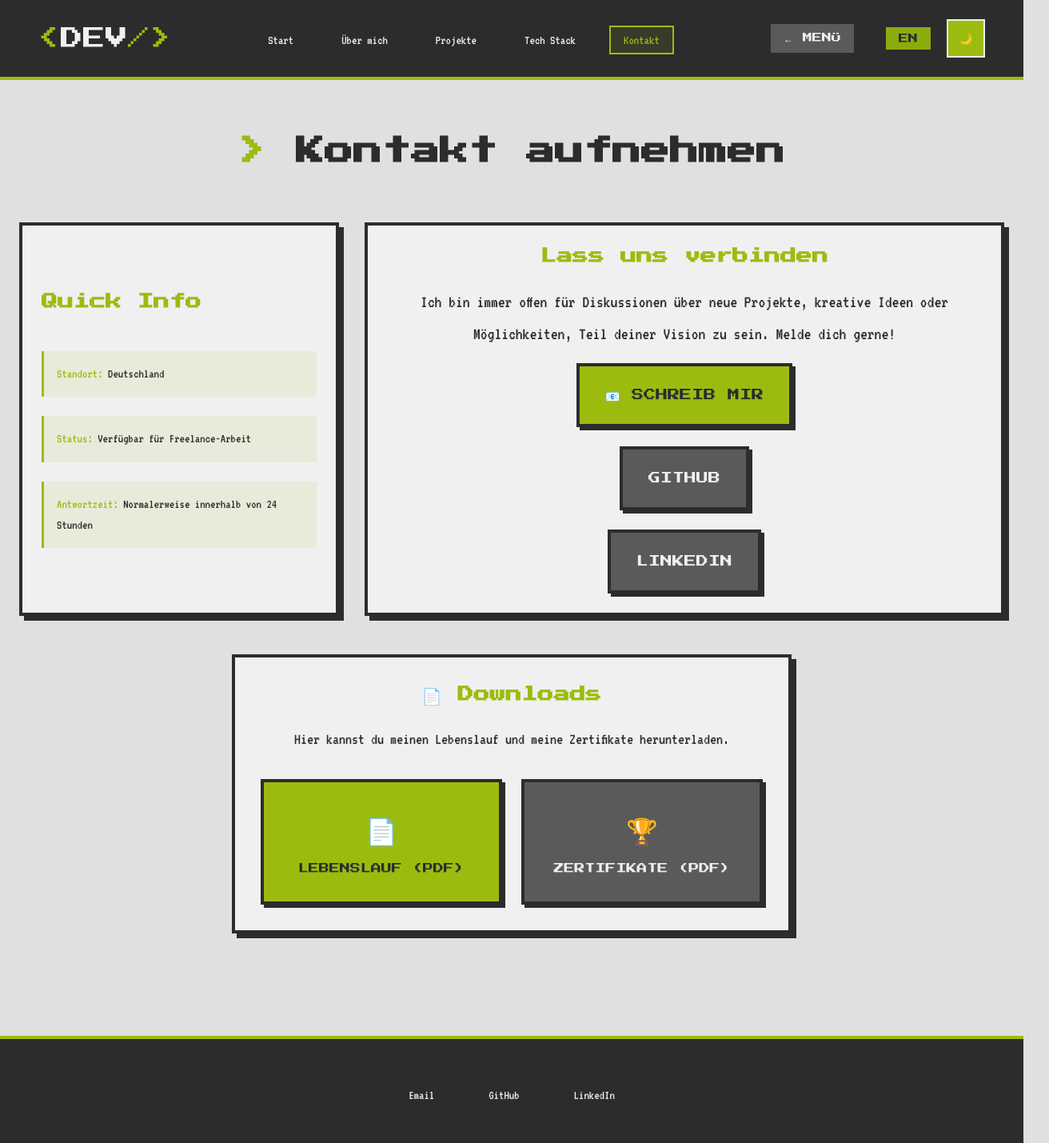
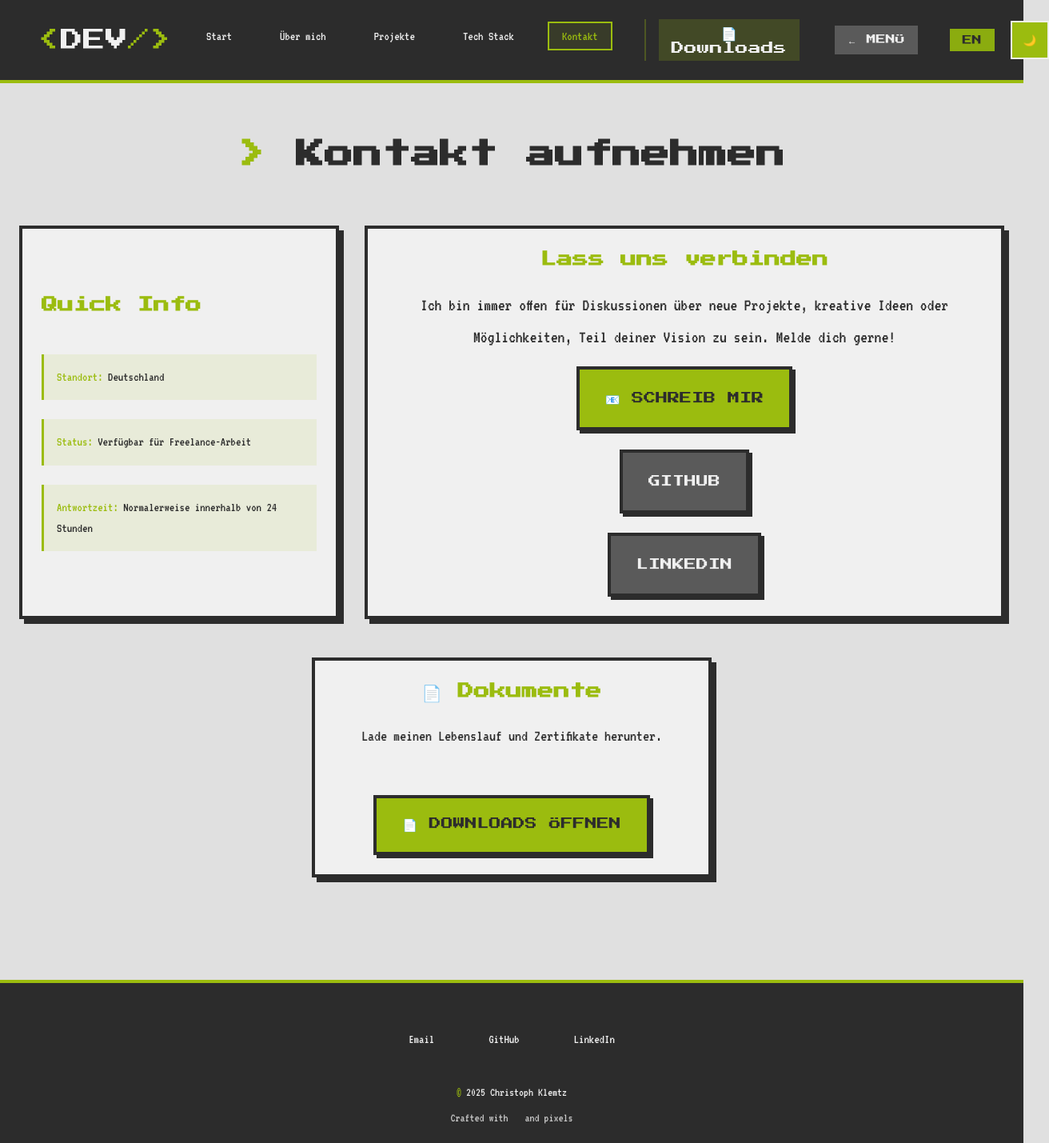
Before and after one commit to ChrisKlemtz/CK-WebDev_Portfolio, a React (Vite) app: page /contact in a window 1280 px wide. Shown: the top 1429 px of the page at 80% size, 1312 px wide, since content can reach past the window. Built offline with nearby package versions, Linux system fonts and the light colour scheme.

Commit message:
added buton for cv links

```diff
--- a/src/components/About.jsx
+++ b/src/components/About.jsx
@@ -1,7 +1,10 @@
+import { useState } from 'react';
 import { useTranslation } from '../i18n/LanguageContext';
+import DownloadModal from './DownloadModal';
 
 function About() {
   const { t } = useTranslation();
+  const [isDownloadModalOpen, setIsDownloadModalOpen] = useState(false);
 
   return (
     <section className="about">
@@ -38,8 +41,26 @@ function About() {
               {t('about.beyondCodeText')}
             </p>
           </div>
+
+          <div className="retro-box about__box about__downloads-cta">
+            <h3 className="about__subtitle">
+              <span className="text-accent">📄</span> {t('about.documents')}
+            </h3>
+            <p>{t('about.documentsText')}</p>
+            <button
+              onClick={() => setIsDownloadModalOpen(true)}
+              className="about__downloads-btn retro-btn retro-btn--large"
+            >
+              📄 {t('about.openDownloads')}
+            </button>
+          </div>
         </div>
       </div>
+
+      <DownloadModal
+        isOpen={isDownloadModalOpen}
+        onClose={() => setIsDownloadModalOpen(false)}
+      />
     </section>
   );
 }
--- a/src/components/Contact.jsx
+++ b/src/components/Contact.jsx
@@ -1,7 +1,10 @@
+import { useState } from 'react';
 import { useTranslation } from '../i18n/LanguageContext';
+import DownloadModal from './DownloadModal';
 
 function Contact() {
   const { t } = useTranslation();
+  const [isDownloadModalOpen, setIsDownloadModalOpen] = useState(false);
 
   return (
     <section className="contact">
@@ -44,23 +47,24 @@ function Contact() {
           </div>
         </div>
 
-        <div className="contact__downloads retro-box">
+        <div className="contact__downloads-cta retro-box">
           <h3 className="contact__subtitle">
-            <span className="text-accent">📄</span> {t('contact.downloads')}
+            <span className="text-accent">📄</span> {t('contact.documents')}
           </h3>
-          <p className="contact__downloads-text">{t('contact.downloadsText')}</p>
-          <div className="contact__downloads-grid">
-            <a href="/assets/documents/lebenslauf.pdf" download className="contact__download-btn retro-btn">
-              <span className="contact__download-icon">📄</span>
-              <span className="contact__download-label">{t('contact.downloadCV')}</span>
-            </a>
-            <a href="/assets/documents/zertifikate.pdf" download className="contact__download-btn retro-btn retro-btn--secondary">
-              <span className="contact__download-icon">🏆</span>
-              <span className="contact__download-label">{t('contact.downloadCertificates')}</span>
-            </a>
-          </div>
+          <p className="contact__downloads-text">{t('contact.documentsText')}</p>
+          <button
+            onClick={() => setIsDownloadModalOpen(true)}
+            className="contact__downloads-btn retro-btn retro-btn--large"
+          >
+            📄 {t('contact.openDownloads')}
+          </button>
         </div>
       </div>
+
+      <DownloadModal
+        isOpen={isDownloadModalOpen}
+        onClose={() => setIsDownloadModalOpen(false)}
+      />
     </section>
   );
 }
--- /dev/null
+++ b/src/components/DownloadModal.jsx
@@ -0,0 +1,77 @@
+import { useEffect, useRef } from 'react';
+import { useTranslation } from '../i18n/LanguageContext';
+
+function DownloadModal({ isOpen, onClose }) {
+  const { t } = useTranslation();
+  const modalRef = useRef(null);
+
+  useEffect(() => {
+    const handleClickOutside = (event) => {
+      if (modalRef.current && !modalRef.current.contains(event.target)) {
+        onClose();
+      }
+    };
+
+    const handleEscape = (event) => {
+      if (event.key === 'Escape') {
+        onClose();
+      }
+    };
+
+    if (isOpen) {
+      document.addEventListener('mousedown', handleClickOutside);
+      document.addEventListener('touchstart', handleClickOutside);
+      document.addEventListener('keydown', handleEscape);
+      document.body.style.overflow = 'hidden';
+    }
+
+    return () => {
+      document.removeEventListener('mousedown', handleClickOutside);
+      document.removeEventListener('touchstart', handleClickOutside);
+      document.removeEventListener('keydown', handleEscape);
+      document.body.style.overflow = 'unset';
+    };
+  }, [isOpen, onClose]);
+
+  if (!isOpen) return null;
+
+  return (
+    <div className="download-modal-overlay">
+      <div ref={modalRef} className="download-modal retro-box">
+        <button className="download-modal__close" onClick={onClose} aria-label="Close">
+          ✕
+        </button>
+
+        <h2 className="download-modal__title">
+          <span className="text-accent">📄</span> {t('downloads.title')}
+        </h2>
+
+        <p className="download-modal__description">
+          {t('downloads.description')}
+        </p>
+
+        <div className="download-modal__buttons">
+          <a
+            href="/assets/documents/lebenslauf.pdf"
+            download
+            className="download-modal__btn retro-btn retro-btn--large"
+          >
+            <span className="download-modal__icon">📄</span>
+            <span className="download-modal__label">{t('downloads.cv')}</span>
+          </a>
+
+          <a
+            href="/assets/documents/zertifikate.pdf"
+            download
+            className="download-modal__btn retro-btn retro-btn--large retro-btn--secondary"
+          >
+            <span className="download-modal__icon">🏆</span>
+            <span className="download-modal__label">{t('downloads.certificates')}</span>
+          </a>
+        </div>
+      </div>
+    </div>
+  );
+}
+
+export default DownloadModal;
--- a/src/components/Header.jsx
+++ b/src/components/Header.jsx
@@ -2,11 +2,13 @@ import { useState, useEffect, useRef } from 'react';
 import { Link, useLocation } from 'react-router-dom';
 import { useTranslation } from '../i18n/LanguageContext';
 import { useTheme } from '../contexts/ThemeContext';
+import DownloadModal from './DownloadModal';
 
 function Header() {
   const { language, toggleLanguage, t } = useTranslation();
   const { isDarkMode, toggleTheme } = useTheme();
   const [isMenuOpen, setIsMenuOpen] = useState(false);
+  const [isDownloadModalOpen, setIsDownloadModalOpen] = useState(false);
   const location = useLocation();
   const menuRef = useRef(null);
   const hamburgerRef = useRef(null);
@@ -67,6 +69,11 @@ function Header() {
               <li><Link to="/projects" onClick={closeMenu} className={location.pathname === '/projects' ? 'active' : ''}>{t('nav.projects')}</Link></li>
               <li><Link to="/tech-stack" onClick={closeMenu} className={location.pathname === '/tech-stack' ? 'active' : ''}>{t('nav.techStack')}</Link></li>
               <li><Link to="/contact" onClick={closeMenu} className={location.pathname === '/contact' ? 'active' : ''}>{t('nav.contact')}</Link></li>
+              <li className="header__menu-download">
+                <button onClick={() => { setIsDownloadModalOpen(true); closeMenu(); }} className="header__download-trigger">
+                  📄 {t('nav.downloads')}
+                </button>
+              </li>
             </ul>
 
             <div className="header__actions">
@@ -93,6 +100,11 @@ function Header() {
           </div>
         </nav>
       </div>
+
+      <DownloadModal
+        isOpen={isDownloadModalOpen}
+        onClose={() => setIsDownloadModalOpen(false)}
+      />
     </header>
   );
 }
--- a/src/i18n/translations.js
+++ b/src/i18n/translations.js
@@ -17,7 +17,16 @@ export const translations = {
       projects: "Projekte",
       techStack: "Tech Stack",
       contact: "Kontakt",
-      backToMenu: "Menü"
+      backToMenu: "Menü",
+      downloads: "Downloads"
+    },
+
+    // Downloads Modal
+    downloads: {
+      title: "Downloads",
+      description: "Hier kannst du meinen Lebenslauf und meine Zertifikate herunterladen.",
+      cv: "Lebenslauf (PDF)",
+      certificates: "Zertifikate (PDF)"
     },
 
     // Home Page
@@ -48,7 +57,10 @@ export const translations = {
       whatDrivesMe: "Was mich antreibt",
       whatDrivesMeText: "Technologie entwickelt sich ständig weiter, und ich gedeihe dabei, mit den neuesten Trends und Best Practices Schritt zu halten. Mich treibt die Herausforderung an, komplexe Probleme zu lösen und die Zufriedenheit, Ideen durch Code zum Leben zu erwecken.",
       beyondCode: "Jenseits von Code",
-      beyondCodeText: "Wenn ich nicht code, findest du mich vielleicht dabei, neue Technologien zu erkunden, zu Open-Source-Projekten beizutragen oder in die neuesten Gaming-Trends einzutauchen, die kreative Lösungen in der Webentwicklung inspirieren."
+      beyondCodeText: "Wenn ich nicht code, findest du mich vielleicht dabei, neue Technologien zu erkunden, zu Open-Source-Projekten beizutragen oder in die neuesten Gaming-Trends einzutauchen, die kreative Lösungen in der Webentwicklung inspirieren.",
+      documents: "Dokumente",
+      documentsText: "Lade meinen Lebenslauf und Zertifikate herunter.",
+      openDownloads: "Downloads öffnen"
     },
 
     // Projects Page
@@ -92,10 +104,9 @@ export const translations = {
       responseTime: "Antwortzeit:",
       responseTimeValue: "Normalerweise innerhalb von 24 Stunden",
       pressStart: "Drücke START um dein Projekt zu beginnen ▶",
-      downloads: "Downloads",
-      downloadsText: "Hier kannst du meinen Lebenslauf und meine Zertifikate herunterladen.",
-      downloadCV: "Lebenslauf (PDF)",
-      downloadCertificates: "Zertifikate (PDF)"
+      documents: "Dokumente",
+      documentsText: "Lade meinen Lebenslauf und Zertifikate herunter.",
+      openDownloads: "Downloads öffnen"
     },
 
     // Game Mode
@@ -133,7 +144,16 @@ export const translations = {
       projects: "Projects",
       techStack: "Tech Stack",
       contact: "Contact",
-      backToMenu: "Menu"
+      backToMenu: "Menu",
+      downloads: "Downloads"
+    },
+
+    // Downloads Modal
+    downloads: {
+      title: "Downloads",
+      description: "Download my resume and certificates here.",
+      cv: "Resume (PDF)",
+      certificates: "Certificates (PDF)"
     },
 
     // Home Page
@@ -164,7 +184,10 @@ export const translations = {
       whatDrivesMe: "What Drives Me",
       whatDrivesMeText: "Technology is constantly evolving, and I thrive on staying current with the latest trends and best practices. I'm driven by the challenge of solving complex problems and the satisfaction of seeing ideas come to life through code.",
       beyondCode: "Beyond Code",
-      beyondCodeText: "When I'm not coding, you might find me exploring new technologies, contributing to open-source projects, or diving into the latest gaming trends that inspire creative solutions in web development."
+      beyondCodeText: "When I'm not coding, you might find me exploring new technologies, contributing to open-source projects, or diving into the latest gaming trends that inspire creative solutions in web development.",
+      documents: "Documents",
+      documentsText: "Download my resume and certificates.",
+      openDownloads: "Open Downloads"
     },
 
     // Projects Page
@@ -208,10 +231,9 @@ export const translations = {
       responseTime: "Response Time:",
       responseTimeValue: "Usually within 24 hours",
       pressStart: "Press START to begin your project ▶",
-      downloads: "Downloads",
-      downloadsText: "Download my resume and certificates here.",
-      downloadCV: "Resume (PDF)",
-      downloadCertificates: "Certificates (PDF)"
+      documents: "Documents",
+      documentsText: "Download my resume and certificates.",
+      openDownloads: "Open Downloads"
     },
 
     // Game Mode
--- a/src/styles/main.scss
+++ b/src/styles/main.scss
@@ -2045,3 +2045,239 @@ body.dark-mode {
     }
   }
 }
+
+// Download Modal
+.download-modal-overlay {
+  position: fixed;
+  top: 0;
+  left: 0;
+  right: 0;
+  bottom: 0;
+  background-color: rgba(0, 0, 0, 0.85);
+  display: flex;
+  align-items: center;
+  justify-content: center;
+  z-index: 1000;
+  padding: $spacing-md;
+  animation: fadeIn 0.3s ease;
+}
+
+.download-modal {
+  position: relative;
+  max-width: 600px;
+  width: 100%;
+  padding: $spacing-xl;
+  animation: slideUp 0.3s ease;
+
+  @media (max-width: $breakpoint-sm) {
+    padding: $spacing-lg;
+  }
+
+  &__close {
+    position: absolute;
+    top: $spacing-sm;
+    right: $spacing-sm;
+    background: $color-accent-green;
+    border: 2px solid $color-primary-dark;
+    color: $color-primary-dark;
+    font-size: 20px;
+    font-weight: bold;
+    width: 40px;
+    height: 40px;
+    cursor: pointer;
+    font-family: $font-primary;
+    transition: all $transition-fast;
+    box-shadow: 2px 2px 0 $color-primary-dark;
+
+    &:hover {
+      background-color: $color-accent-yellow;
+      transform: translate(2px, 2px);
+      box-shadow: none;
+    }
+  }
+
+  &__title {
+    font-size: $font-size-large;
+    color: $color-accent-green;
+    margin-bottom: $spacing-lg;
+    text-align: center;
+
+    @media (max-width: $breakpoint-sm) {
+      font-size: $font-size-medium;
+    }
+  }
+
+  &__description {
+    font-family: $font-body;
+    font-size: 20px;
+    text-align: center;
+    margin-bottom: $spacing-xl;
+    color: $color-primary-dark;
+
+    @media (max-width: $breakpoint-sm) {
+      font-size: 18px;
+    }
+  }
+
+  &__buttons {
+    display: grid;
+    grid-template-columns: repeat(auto-fit, minmax(min(100%, 220px), 1fr));
+    gap: $spacing-md;
+  }
+
+  &__btn {
+    display: flex;
+    flex-direction: column;
+    align-items: center;
+    gap: $spacing-sm;
+    padding: $spacing-lg !important;
+    min-height: 140px;
+    justify-content: center;
+    text-decoration: none;
+
+    @media (max-width: $breakpoint-sm) {
+      min-height: 120px;
+      padding: $spacing-md !important;
+    }
+  }
+
+  &__icon {
+    font-size: 40px;
+    display: block;
+
+    @media (max-width: $breakpoint-sm) {
+      font-size: 32px;
+    }
+  }
+
+  &__label {
+    font-size: 13px;
+    text-align: center;
+    line-height: 1.4;
+
+    @media (max-width: $breakpoint-sm) {
+      font-size: 12px;
+    }
+  }
+}
+
+// Header Download Button
+.header__menu-download {
+  border-top: 2px solid rgba(155, 188, 15, 0.3);
+  margin-top: $spacing-sm;
+  padding-top: $spacing-sm;
+
+  @media (min-width: $breakpoint-md + 1) {
+    border-top: none;
+    border-left: 2px solid rgba(155, 188, 15, 0.3);
+    margin-top: 0;
+    margin-left: $spacing-sm;
+    padding-top: 0;
+    padding-left: $spacing-sm;
+  }
+}
+
+.header__download-trigger {
+  display: block;
+  width: 100%;
+  padding: $spacing-sm;
+  text-align: center;
+  border: none;
+  background-color: rgba(155, 188, 15, 0.2);
+  color: $color-white;
+  font-family: $font-primary;
+  font-size: clamp(16px, 4vw, 20px);
+  cursor: pointer;
+  transition: background-color 0.2s ease;
+
+  @media (min-width: $breakpoint-md + 1) {
+    font-size: 16px;
+    padding: $spacing-xs $spacing-sm;
+
+    &:hover {
+      background-color: rgba(155, 188, 15, 0.4);
+      color: $color-accent-green;
+    }
+  }
+}
+
+// Contact & About Download CTA
+.contact__downloads-cta,
+.about__downloads-cta {
+  text-align: center;
+  max-width: 500px;
+  margin: $spacing-xl auto 0;
+
+  @media (max-width: $breakpoint-sm) {
+    margin: $spacing-lg auto 0;
+  }
+}
+
+.contact__downloads-btn,
+.about__downloads-btn {
+  margin-top: $spacing-md;
+}
+
+// Animations
+@keyframes fadeIn {
+  from {
+    opacity: 0;
+  }
+  to {
+    opacity: 1;
+  }
+}
+
+@keyframes slideUp {
+  from {
+    transform: translateY(30px);
+    opacity: 0;
+  }
+  to {
+    transform: translateY(0);
+    opacity: 1;
+  }
+}
+
+// Dark Mode for Download Modal
+body.dark-mode {
+  .download-modal {
+    &__close {
+      background: $color-dark-accent-cyan;
+      border-color: $color-dark-text;
+      color: $color-dark-bg;
+      box-shadow: 2px 2px 0 $color-dark-text;
+
+      &:hover {
+        background-color: $color-dark-accent-blue;
+      }
+    }
+
+    &__title {
+      color: $color-dark-accent-cyan;
+    }
+
+    &__description {
+      color: $color-dark-text;
+    }
+  }
+
+  .header__menu-download {
+    border-color: rgba(0, 217, 255, 0.3);
+
+    @media (min-width: $breakpoint-md + 1) {
+      border-left-color: rgba(0, 217, 255, 0.3);
+    }
+  }
+
+  .header__download-trigger {
+    background-color: rgba(0, 217, 255, 0.2);
+
+    @media (min-width: $breakpoint-md + 1) {
+      &:hover {
+        background-color: rgba(0, 217, 255, 0.4);
+        color: $color-dark-accent-cyan;
+      }
+    }
+  }
+}
```
